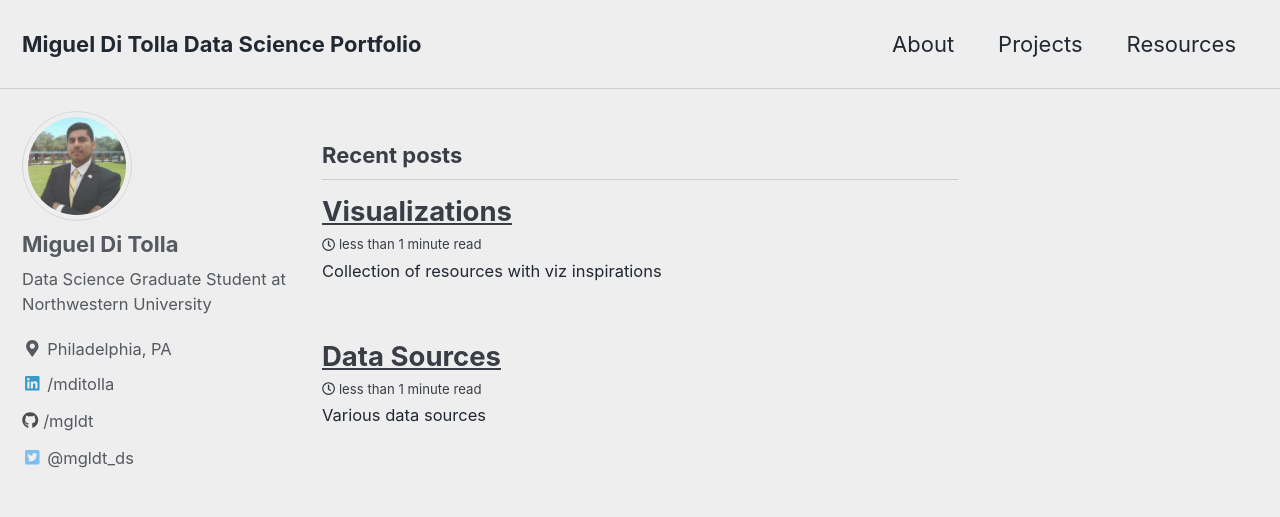
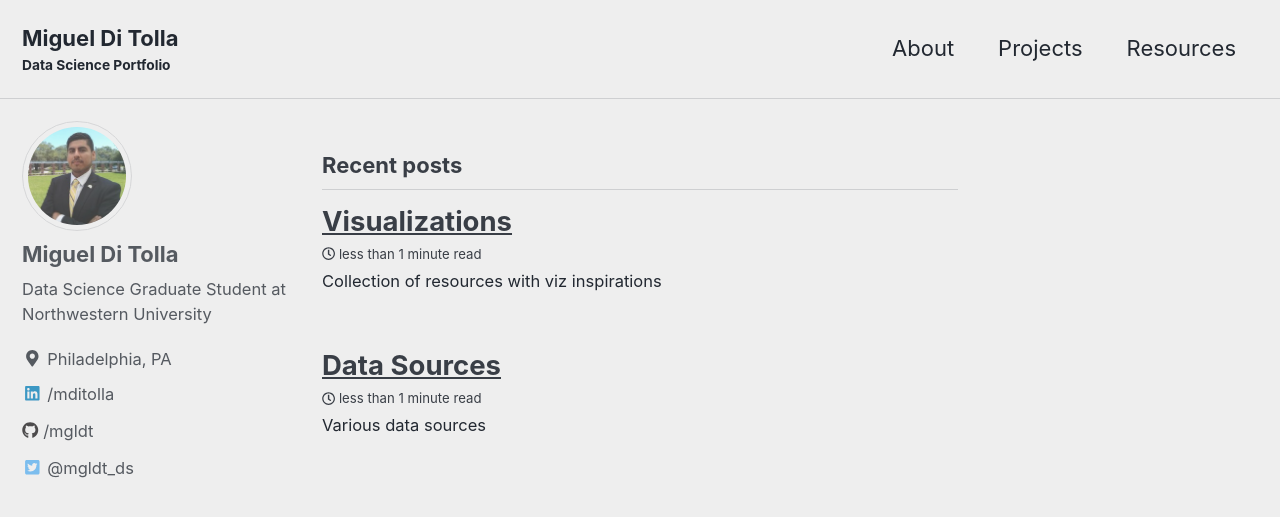
Before and after one commit to mgldt/mgldt.github.io, a Jekyll site: the page built from index.html, in a window 1280 px wide and 900 px high. Shown: the top 517 px of the window. Built offline with Jekyll 4.4.1, drawn with Linux system fonts in a browser that asks for light colours; cached includes are drawn as plain includes; the list of posts is cut into pages by our own code.

Commit message:
Update _masthead.scss

```diff
--- a/_sass/minimal-mistakes/_masthead.scss
+++ b/_sass/minimal-mistakes/_masthead.scss
@@ -50,7 +50,12 @@
   -ms-flex-item-align: center;
   align-self: center;
   font-weight: bold;
-  z-index: 20;
+  // z-index: 20;
+}
+
+.site-subtitle {
+  display: block;
+  font-size: $type-size-8;
 }
 
 .masthead__menu {
```
